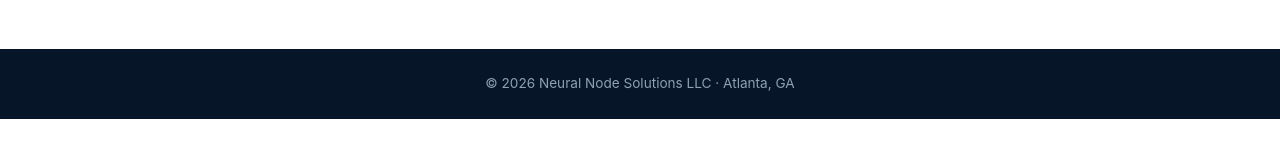
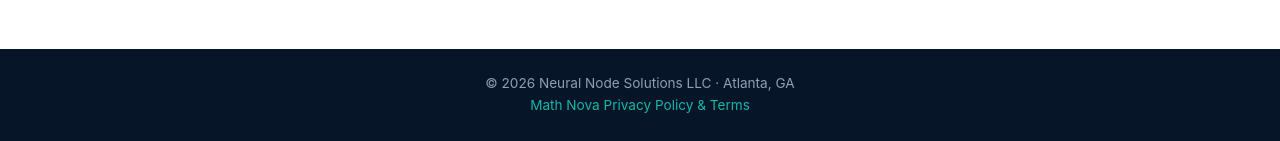
Before and after one commit to dsamplesnns/neuralnodesolutions-site, a plain HTML site: page index.html in a window 1280 px wide. Shown: the part 3423-3564 px from the top of the page. Before the commit the page ends 3542 px from the top, so only its background shows below. Drawn offline with Linux system fonts and the light colour scheme; some packages are replaced by stand-ins of ours.

Commit message:
Update index.html

```diff
--- a/index.html
+++ b/index.html
@@ -643,6 +643,7 @@
 <footer>
   <div class="container">
     <p>&copy; 2026 Neural Node Solutions LLC &middot; Atlanta, GA</p>
+    <p class="footer-links"><a href="https://claude.ai/code/artifact/8f25916c-c7cd-4959-8412-45e4b2452f6b" target="_blank" rel="noopener">Math Nova Privacy Policy &amp; Terms</a></p>
   </div>
 </footer>
 
```
